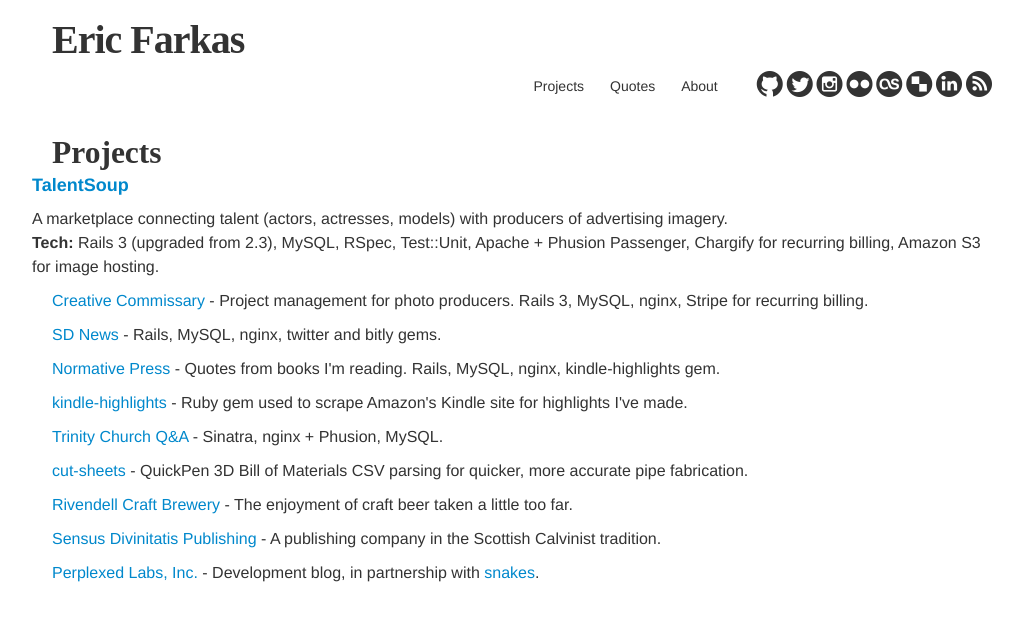
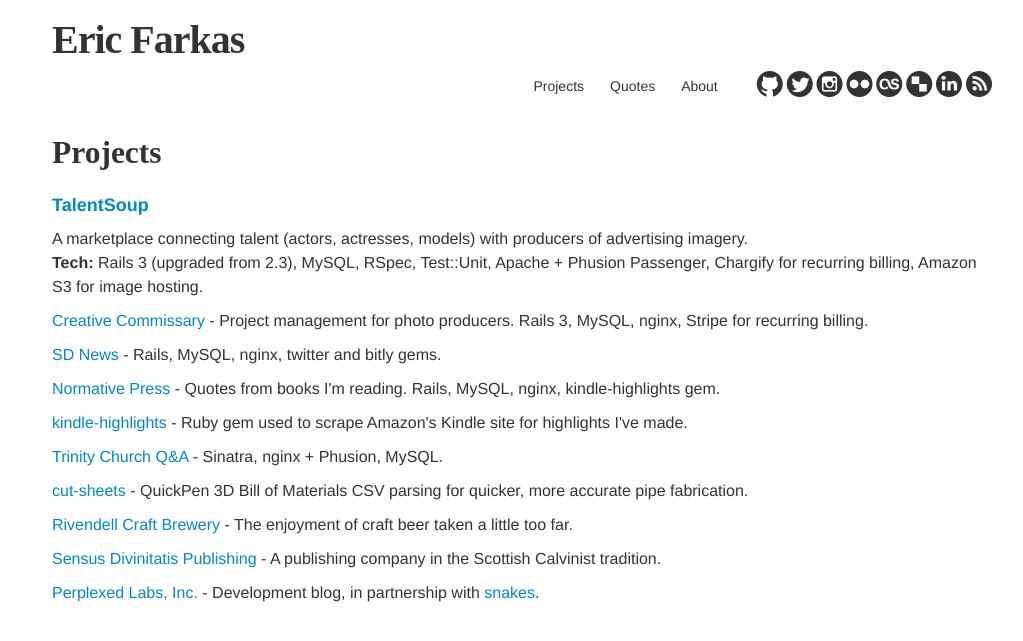
Before and after one commit to speric/speric.github.com, a Jekyll site: the page built from projects.html, in a window 1280 px wide. Shown: the top 641 px of the page, without its empty margins (108-1131 px from the left). Built offline with Jekyll 4.4.1, drawn with Linux system fonts in a browser that asks for light colours; some web fonts are replaced; Markdown is read by kramdown in place of the engine named in the settings.

Commit message:
Projects

```diff
--- a/projects.html
+++ b/projects.html
@@ -4,7 +4,8 @@
 ---
 
 <h2>Projects</h2>
-<div class="row">
+<br/>
+<div>
 	<p class="project-title"><a href="https://talentsoup.com">TalentSoup</a></p>
 	<p>
 		A marketplace connecting talent (actors, actresses, models) with producers of advertising imagery.
```
